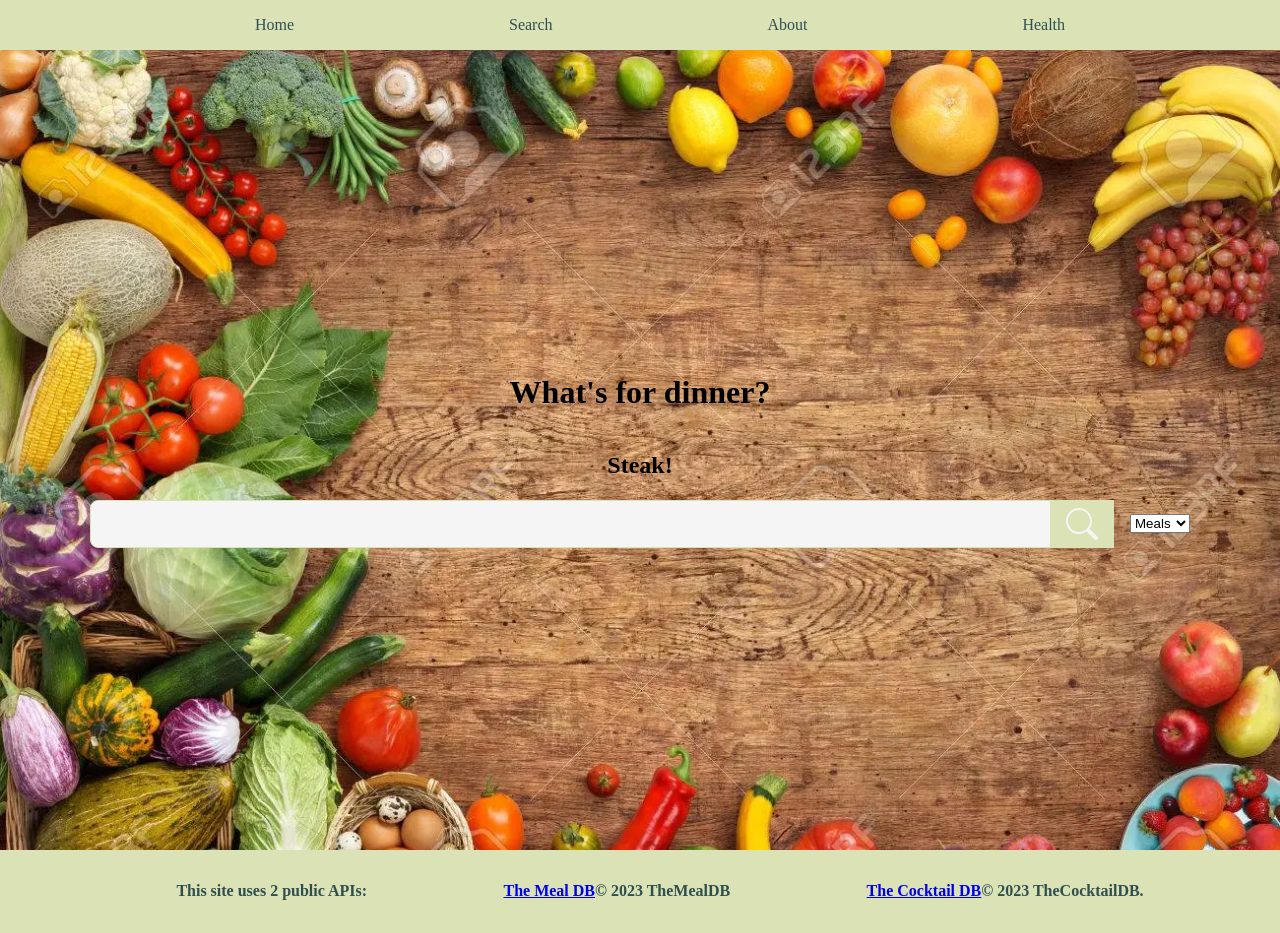
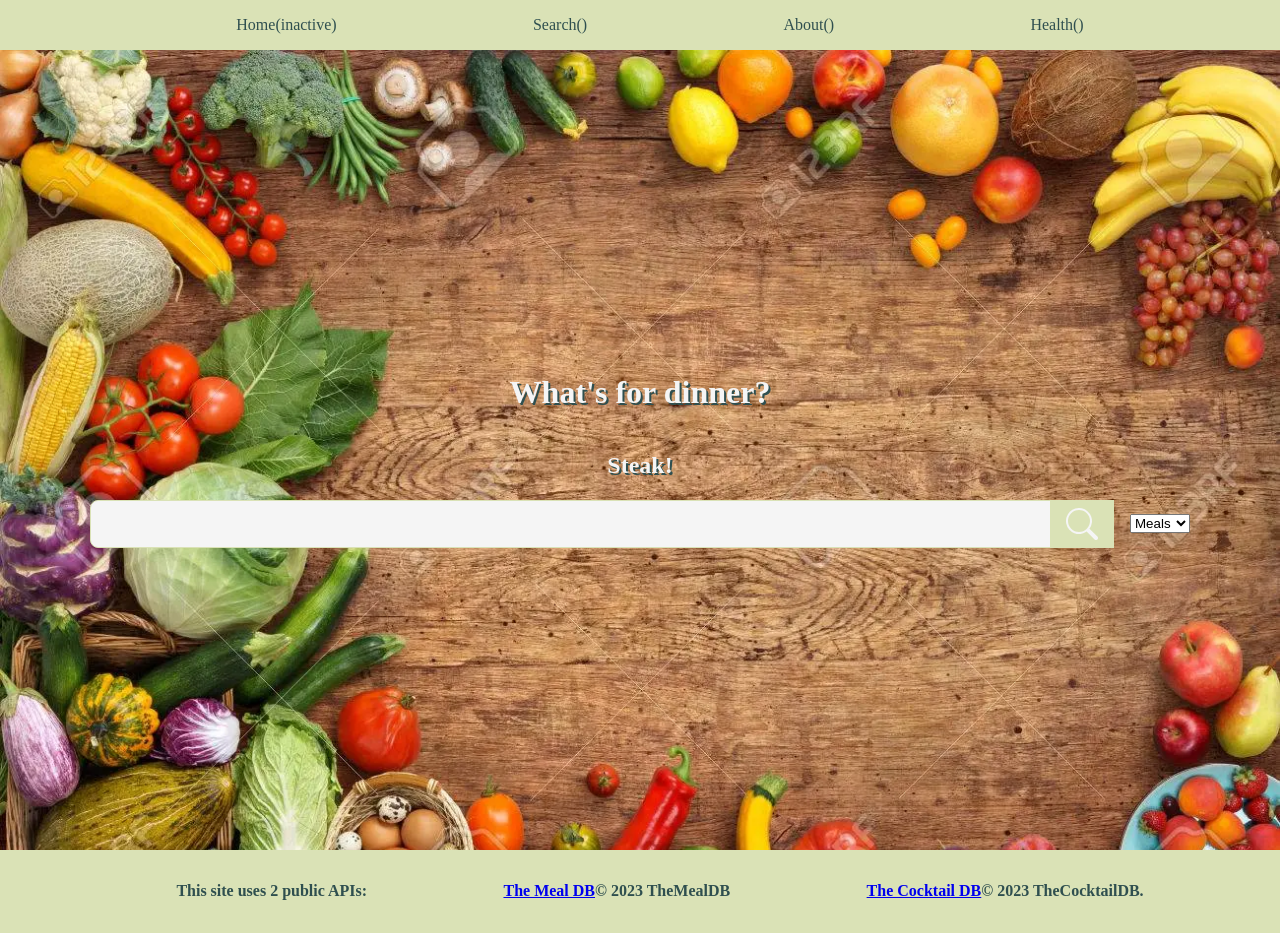
Before and after one commit to DanielMurphy87/Team-ABCD-Group-Project, a React (Vite) app in the folder client/: page / in a window 1280 px wide. Built offline with nearby package versions, Linux system fonts and the light colour scheme; a web font is replaced by a local one.

Commit message:
feat: still tweeking dynamic navbar

```diff
--- a/client/src/layout/header.scss
+++ b/client/src/layout/header.scss
@@ -7,8 +7,6 @@
     color: darkslategray;
     height: 10%;
 
-    li[inactive] { display: none }
-
     a { color: darkslategray }
     a:link  {text-decoration: none}
     a:visited {text-decoration: none}
--- a/client/src/navigation/Nav.tsx
+++ b/client/src/navigation/Nav.tsx
@@ -1,4 +1,4 @@
-import { NavLink } from "react-router-dom";
+import { NavLink, useLocation } from "react-router-dom";
 import { SEARCH_ROUTE, BASE_ROUTE, ABOUT_ROUTE, HEALTH_ROUTE } from './pathConstant';
 import './nav.scss';
 
@@ -7,15 +7,16 @@
     paths: Array<string>,
 }
 
+const Nav: React.FC<NavProps> = ({ currentURL, paths }) => {
 
-const Nav: React.FC<NavProps> = ({ currentURL, paths }) => {
+    const { pathname } = useLocation();
 
     const links: Array<React.ReactNode> = paths.map((path) => {
         const routeName = (( path==="home" ) ? "" : path);
         const displayName = path[0].toLocaleUpperCase()+path.substring(1);
-        const active = ((currentURL.match('/^.*'+path+'$/')) ? "className='inactive'" : "");
+        const inactive = ((pathname.substring(1) === routeName) ? "inactive" : "");
         return (
-           <li ><NavLink className={active} to={BASE_ROUTE+routeName}>{displayName}</NavLink></li>
+           <li className={inactive}><NavLink to={BASE_ROUTE+routeName}>{displayName+'('+inactive+')'}</NavLink></li>
         )});
 
 return(
--- a/client/src/navigation/nav.scss
+++ b/client/src/navigation/nav.scss
@@ -7,4 +7,7 @@
     flex-flow: row nowrap;
     justify-content: space-evenly;
     font-family: $font-family;
+
+    li .inactive { display: none }
+
 }
--- a/client/src/pages/errors/Error.tsx
+++ b/client/src/pages/errors/Error.tsx
@@ -1,3 +1,4 @@
+
 interface errorProps {
     message:string;
 }
--- a/client/src/pages/home/Home.tsx
+++ b/client/src/pages/home/Home.tsx
@@ -6,9 +6,9 @@
 
 const Home: React.FC<HomeProps> = ({ message }) => {
   return (
-    <div className="home">
-      <h1 className="title">What&apos;s for dinner?</h1>
-      <h2>{`${message}!`}</h2>
+    <div className="home home_details">
+      <h1 className="home_title">What&apos;s for dinner?</h1>
+      <h2 className="home_subtitle">{`${message}!`}</h2>
       <SearchInput />
     </div>
   );
--- a/client/src/pages/home/home.scss
+++ b/client/src/pages/home/home.scss
@@ -2,9 +2,6 @@
 @use '../../styles/variables' as *;
 @use '../../styles/mixins' as *;
 @use '../../styles/functions' as *;
-// @use '../../styles/typography' as *;
-
-@import 'https://fonts.googleapis.com/css2?family=Roboto:wght@500&display=swap';
 
 .home {
   height: 100%;
@@ -24,18 +21,10 @@
   &__title {
     font-size: font-size('header-1');
     font-weight: font-weight('bold');
-    // font-family: 'Roboto, san-serif';
-    // color: color('primary');
-    // color: lightgray;
-    // font-family: Arial, Helvetica, sans-serif;
   }
 
   &__subtitle {
     font-size: font-size('header-2');
     font-weight: font-weight('bold');
-    // color: color('primary');
-    // color: lightgray;
-    text-shadow: 2px 2px darkslategray;
-    // font-family: 'Roboto';
   }
 }
--- a/client/src/pages/search/Search.tsx
+++ b/client/src/pages/search/Search.tsx
@@ -9,7 +9,7 @@
 
 const Search = () => {
   const location = useLocation();
-  let searchTerm = location.pathname.split('/')[2].substring(1);
+  let searchTerm = location.pathname.substring(1);
   let searchType: string = location?.state?.searchType;
 
   let base_url =
```
